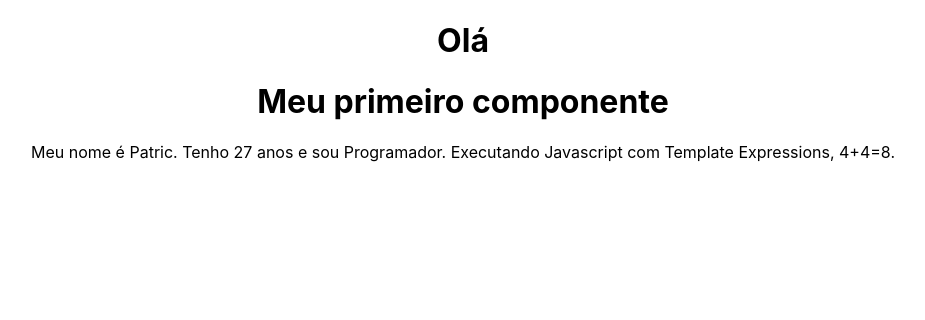
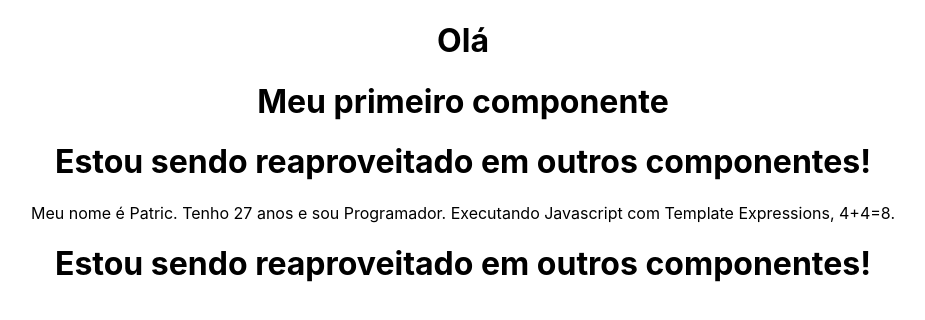
Before and after one commit to PatricPauluk/my_study, a React (Create React App) app in the folder reactjs/React.js Udemy Course/2_FUNDAMENTOS/fundamentos/: page / in a window 1280 px wide. Shown: the top 320 px of the page, without its empty margins (177-1102 px from the left). Built offline with nearby package versions, Linux system fonts and the light colour scheme.

Commit message:
2_fundamentos - component hierarchy

```diff
--- a/reactjs/React.js Udemy Course/2_FUNDAMENTOS/fundamentos/src/App.js
+++ b/reactjs/React.js Udemy Course/2_FUNDAMENTOS/fundamentos/src/App.js
@@ -1,6 +1,7 @@
 // Components
 import FirstComponent from './components/FirstComponent'; // a extensão .js é omitida (em React)
 import TemplateExpressions from './components/TemplateExpressions';
+import MyComponent from './components/MyComponent';
 
 // Styles / CSS
 import './App.css';
@@ -12,6 +13,7 @@ function App() {
       <h1>Olá</h1>
       <FirstComponent />
       <TemplateExpressions />
+      <MyComponent />
     </div>
   );
 }
--- a/reactjs/React.js Udemy Course/2_FUNDAMENTOS/fundamentos/src/components/FirstComponent.js
+++ b/reactjs/React.js Udemy Course/2_FUNDAMENTOS/fundamentos/src/components/FirstComponent.js
@@ -1,9 +1,13 @@
+// Reaproveitando outros componentes em componentes
+import MyComponent from "./MyComponent";
+
 // Meu primeiro componente
 const FirstComponent = () => {
   return (
     <div>
       {/* Comentários em JSX são feitos assim, também dentro da tag pai. */}
       <h1>Meu primeiro componente</h1>
+      <MyComponent />
     </div>
   )
 };
--- /dev/null
+++ b/reactjs/React.js Udemy Course/2_FUNDAMENTOS/fundamentos/src/components/MyComponent.js
@@ -0,0 +1,11 @@
+// Componentes podem ser chamados dentro de outros componentes
+
+const MyComponent = () => {
+  return (
+    <div>
+      <h1>Estou sendo reaproveitado em outros componentes!</h1>
+    </div>
+  );
+};
+
+export default MyComponent;
```
